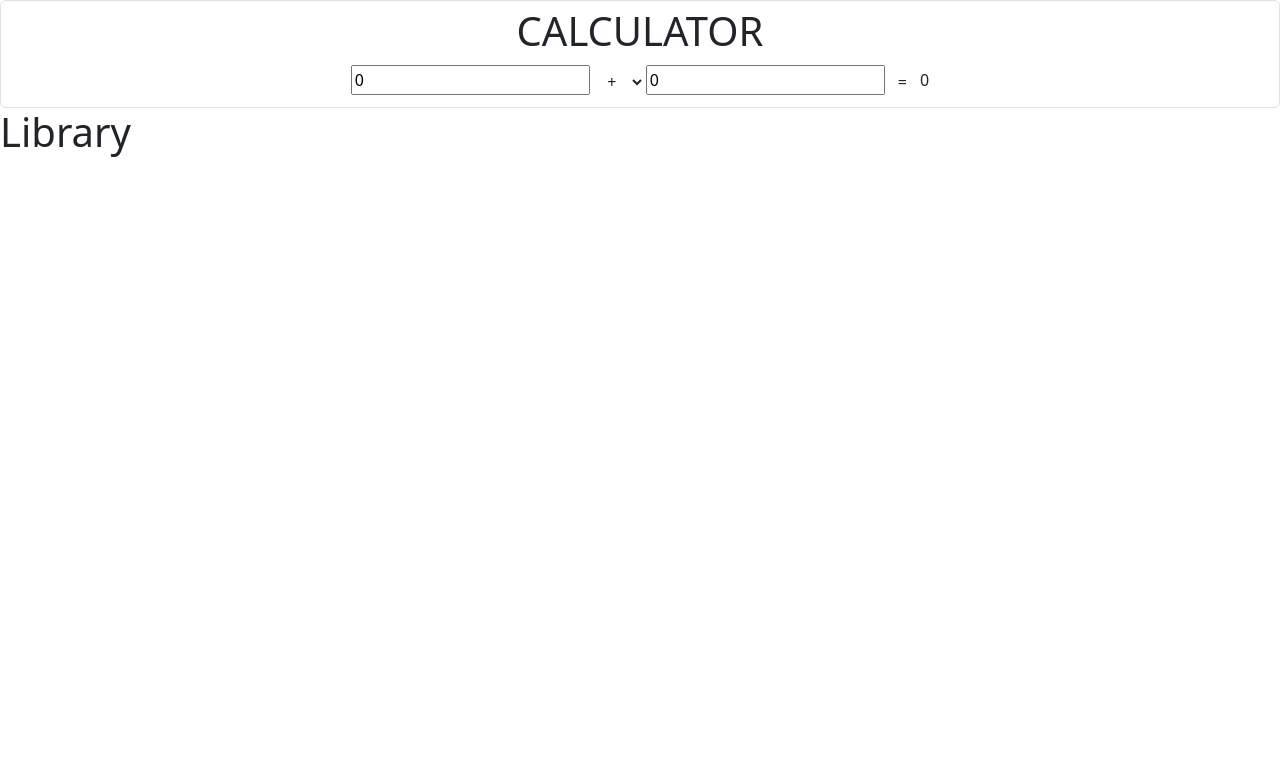
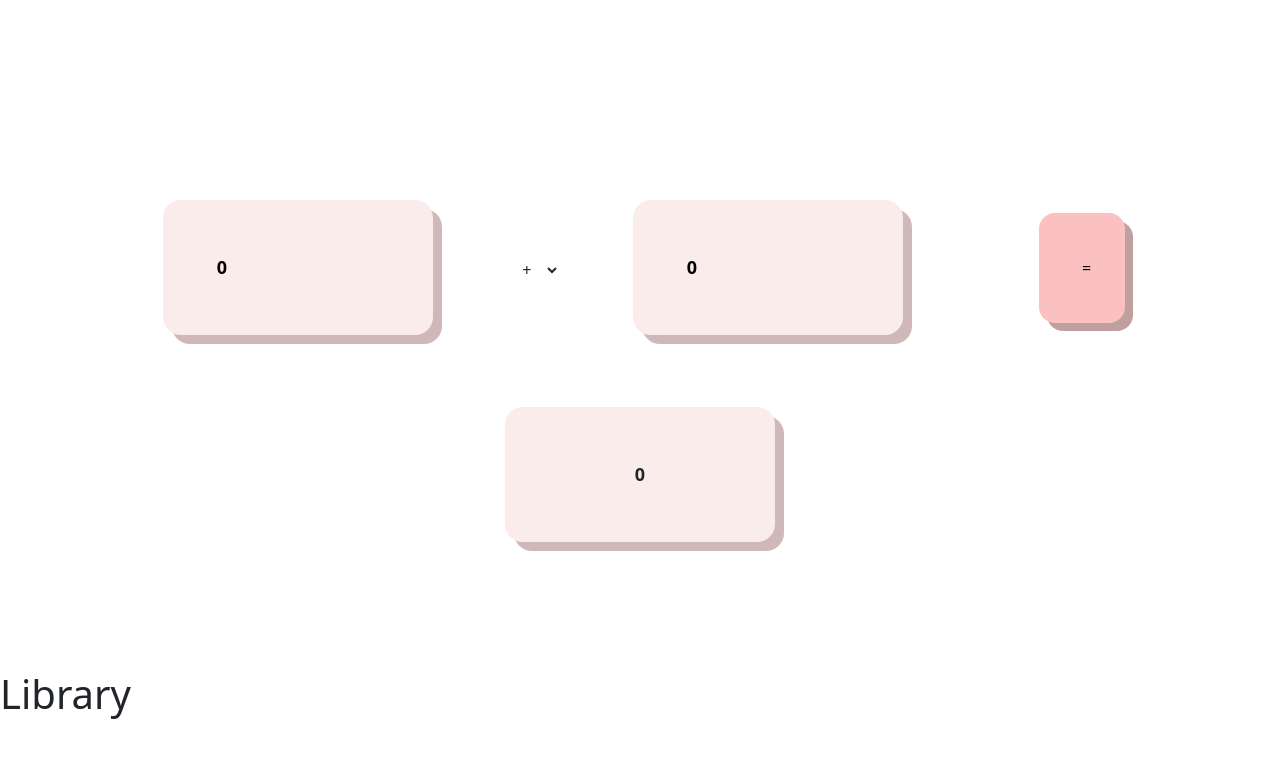
Before and after one commit to AliaCai/Full-Stack-Open, a React (Create React App) app in the folder Extra/after/calculator/: page / in a window 1280 px wide. Shown: the top 758 px of the page. Built offline with nearby package versions, Linux system fonts and the light colour scheme.

Commit message:
add some styling to calculator.component.js

```diff
--- a/Extra/after/calculator/src/components/calculator.component.js
+++ b/Extra/after/calculator/src/components/calculator.component.js
@@ -1,4 +1,5 @@
 import React, { Component } from 'react';
+import '../styling/calculate.css';
 import axios from 'axios';
 
 export default class Calculator extends Component{
@@ -59,16 +60,16 @@ export default class Calculator extends Component{
 
     render(){
     return(
-        <div className="text-center form-control">
-            <h1>CALCULATOR</h1>
+        <div class='form'>
+
             <form onSubmit={this.onSubmit}>
-                <input
+                <input class='box'
                         type="text"
                         required
                         value={this.state.number1}
                         onChange={this.onChangeNumber1} />
 
-                    <select className='btn'
+                    <select class='btn'
                             required
                              value={this.state.sign}
                              onChange={this.onChangeSign}>{
@@ -77,17 +78,17 @@ export default class Calculator extends Component{
                                 <option key={sign} value={sign==='/'?'divide':sign}>{sign}</option>)
                     }</select>
 
-                    <input
+                    <input class='box'
                             type="text"
                             required
                             value={this.state.number2}
                             onChange={this.onChangeNumber2}/>
 
-                    <input className='btn'
+                    <input class='submit'
                             type="submit"
                             value="=" />
 
-                    <label>{this.state.number3}</label>
+                    <label class='result'>{this.state.number3}</label>
 
             </form>
         </div>
--- /dev/null
+++ b/Extra/after/calculator/src/styling/calculate.css
@@ -0,0 +1,40 @@
+
+.form{
+   text-align: center;
+   margin-top: 10%;
+   margin-bottom: 10%;
+   input{
+    margin: 4em;
+   }
+
+}
+.box{
+    background-color: #FBECEC;
+    width: 15em;
+    padding: 3em;
+    border:0;
+    box-shadow: rgb(208, 184, 184) 0.5em 0.5em;
+    border-radius: 1em;
+    font-weight:900;
+    font-size: large;
+}
+
+.submit{
+    background-color: #FBC1C1;
+    width:5em;
+    padding: 2.7em;
+    border:0;
+    box-shadow: rgb(192, 159, 159) 0.5em 0.5em;
+    border-radius: 1em;
+}
+
+.result{
+    background-color: #FBECEC;
+    width: 15em;
+    padding: 3em;
+    border:0;
+    box-shadow: rgb(208, 184, 184) 0.5em 0.5em;
+    border-radius: 1em;
+    font-weight:900;
+    font-size: large;
+}
```
